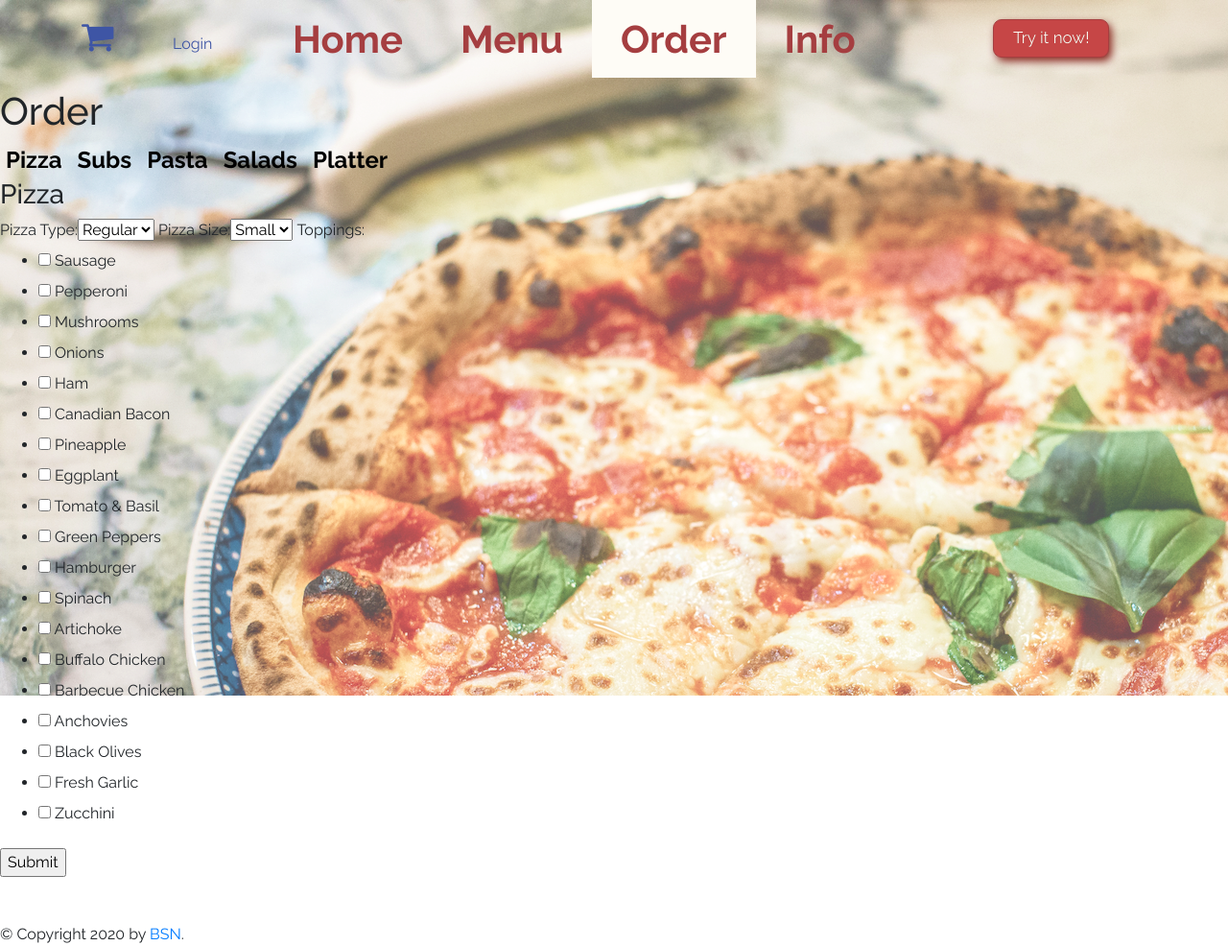
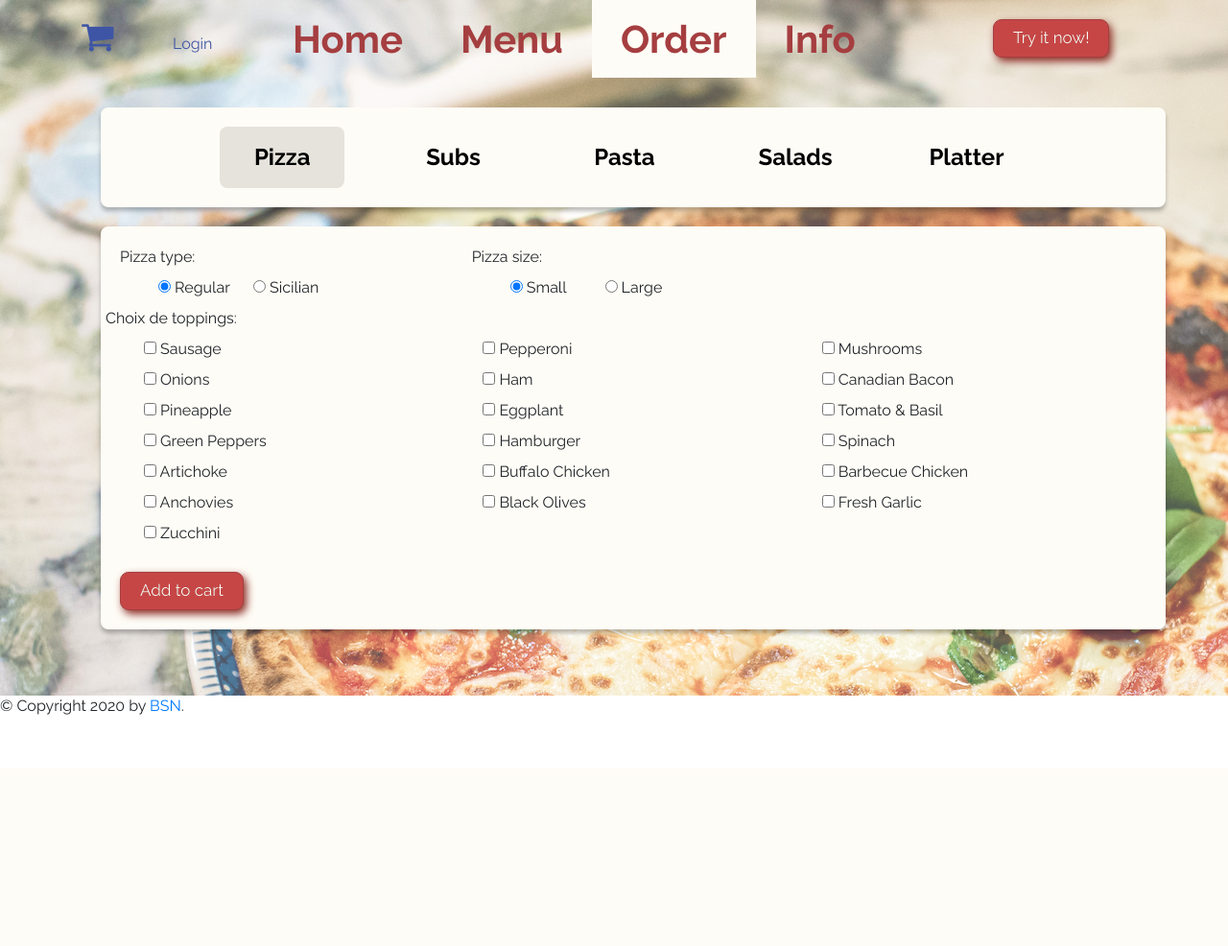
Before and after one commit to ABUISSON/pizza, a Django app: page /order in a window 1280 px wide. Shown: the whole page at 96% size. After the commit the page ends 745 px from the top, so only its background shows below. Run offline with Django 3.2, Linux system fonts and the light colour scheme; data comes from the database, SQL or seed files in the repository; both versions use the stored data as it was after the commit; some libraries are stand-ins or nearby versions; some web fonts are replaced.

Commit message:
html order modified

```diff
--- a/orders/forms.py
+++ b/orders/forms.py
@@ -12,8 +12,8 @@ PIZZA_SIZES = (
 )
 
 class PizzaForm(forms.Form):
-    pizza_type = forms.ChoiceField(choices=PIZZA_TYPES, label="Pizza Type")
-    pizza_size = forms.ChoiceField(choices=PIZZA_SIZES, label="Pizza Size")
+    pizza_type = forms.ChoiceField(choices=PIZZA_TYPES, widget=forms.RadioSelect, label="Pizza Type")
+    pizza_size = forms.ChoiceField(choices=PIZZA_SIZES, widget=forms.RadioSelect, label="Pizza Size")
     toppings = forms.ModelMultipleChoiceField(queryset = Topping.objects.all(), widget=forms.CheckboxSelectMultiple, required=False)
 
 class SaladForm(forms.Form):
--- a/orders/static/orders/navigation.js
+++ b/orders/static/orders/navigation.js
@@ -1,11 +1,25 @@
 document.addEventListener('DOMContentLoaded', () => {
-  choose_tab("Pizza")
+  if (!localStorage.getItem('lasttab')){
+    localStorage.setItem('lasttab','Pizza');
+    console.log("reset")
+  }
+  const food = localStorage.getItem('lasttab');
+  choose_tab(food);
+  document.querySelectorAll(".tablink").forEach(btn => {
+    if (btn.innerHTML != food) {
+      btn.className = btn.className.replace(" active","");
+    }
+    else {
+      btn.className += " active";
+    }
+  });
   document.querySelectorAll(".tablink").forEach(link => {
     link.onclick = () => {
       const food = link.innerHTML;
       choose_tab(food);
+      localStorage.setItem('lasttab',food);
       document.querySelectorAll(".tablink").forEach(btn => {
-        if (btn != link) {
+        if (btn.innerHTML != food) {
           btn.className = btn.className.replace(" active","");
         }
       })
@@ -13,7 +27,7 @@ document.addEventListener('DOMContentLoaded', () => {
     }
   })
 })
-// TODO rouvrir la dernière tab
+
 function choose_tab(food){
   document.querySelectorAll(".Menucontent").forEach(
     content => {
--- a/orders/static/orders/style.css
+++ b/orders/static/orders/style.css
@@ -224,3 +224,18 @@ body {
     margin-bottom: 10px;
     vertical-align: top;
 }
+
+.list-menu{
+  list-style-type: none;
+  font-weight: 400;
+  line-height: 2;
+}
+
+/* order */
+
+.fieldWrapper li{
+  list-style-type: none;
+  width:33.333%;
+  float:left;
+  display:inline;
+}
--- a/orders/templates/orders/order.html
+++ b/orders/templates/orders/order.html
@@ -3,24 +3,59 @@
 {% block title %}Order{% endblock %}
 
 {% block content %}
-<h1>Order</h1>
-
-<div id="tab">
-  <button class="tablink active" onlick="openTab(event,'PizzaM')"">Pizza</button>
-  <button class="tablink" onlick="openTab(event,'SubsM')">Subs</button>
-  <button class="tablink" onlick="openTab(event,'PastaM')">Pasta</button>
-  <button class="tablink" onlick="openTab(event,'SaladsM')">Salads</button>
-  <button class="tablink" onlick="openTab(event,'PlatterM')">Platter</button>
+<div class="container">
+  <div class="row fond tab">
+    <div class="col-md-1">
+    </div>
+    <div class="col-md-2">
+      <button class="tablink active">Pizza</button>
+    </div>
+    <div class="col-md-2">
+      <button class="tablink">Subs</button>
+    </div>
+    <div class="col-md-2">
+      <button class="tablink">Pasta</button>
+    </div>
+    <div class="col-md-2">
+      <button class="tablink">Salads</button>
+    </div>
+    <div class="col-md-2">
+      <button class="tablink">Platter</button>
+    </div>
+    <div class="col-md-1">
+    </div>
   </div>
 
 
-
+  <div class="fond">
     <div id="Pizza" class="Menucontent">
-  <h3>Pizza</h3>
       <form action="/order_pizza" method="post">
         {% csrf_token %}
-    {{ pizza_form }}
-      <input type="submit" value="Submit">
+        {{ pizza_form.non_field_errors }}
+        <div class="row">
+          <div class="col-md-4 fieldWrapper">
+              {{ pizza_form.pizza_type.errors }}
+              <label for="{{ pizza_form.pizza_type.id_for_label }}">Pizza type:</label>
+              {{ pizza_form.pizza_type }}
+          </div>
+          <div class="col-md-4 fieldWrapper">
+              {{ pizza_form.pizza_size.errors }}
+              <label for="{{ pizza_form.pizza_size.id_for_label }}">Pizza size:</label>
+              {{ pizza_form.pizza_size }}
+          </div>
+        </div>
+        <div class="row">
+          <div class="fieldWrapper">
+              {{ pizza_form.toppings.errors }}
+              <label for="{{ pizza_form.toppings.id_for_label }}">Choix de toppings: </label>
+              {{ pizza_form.toppings }}
+          </div>
+        </div>
+        <div class="row">
+          <div class="col-md-12">
+            <input class="try_it" type="submit" value="Add to cart">
+          </div>
+        </div>
       </form>
     </div>
 
@@ -45,4 +80,6 @@
     <div id="Platter" class="Menucontent">
       <h3>Platter</h3>
     </div>
+  </div>
+</div>
 {% endblock %}
--- a/orders/views.py
+++ b/orders/views.py
@@ -70,7 +70,7 @@ def pay(request):
         return render(request, "users/login.html", {"message": "Log in to validate your order"})
 
 def get_order(request):
-    pizza_form = PizzaForm()
+    pizza_form = PizzaForm({'pizza_type':'R','pizza_size':'S'})
     salad_form = SaladForm()
     return render(request, 'orders/order.html', {'pizza_form': pizza_form, 'salad_form': salad_form})
 
```
Also changed, not shown: orders/templates/orders/menu.html (+5 -5 lines), db.sqlite3. Lines whose indentation alone changed are shown as unchanged.
